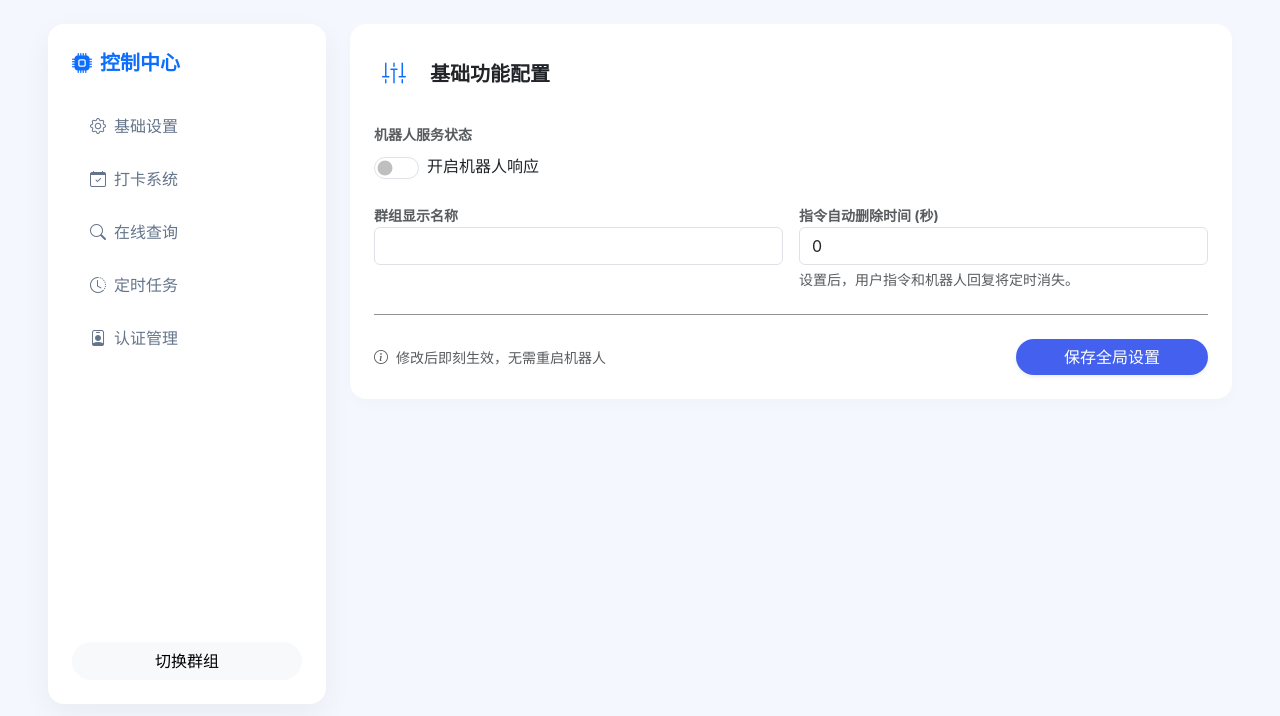
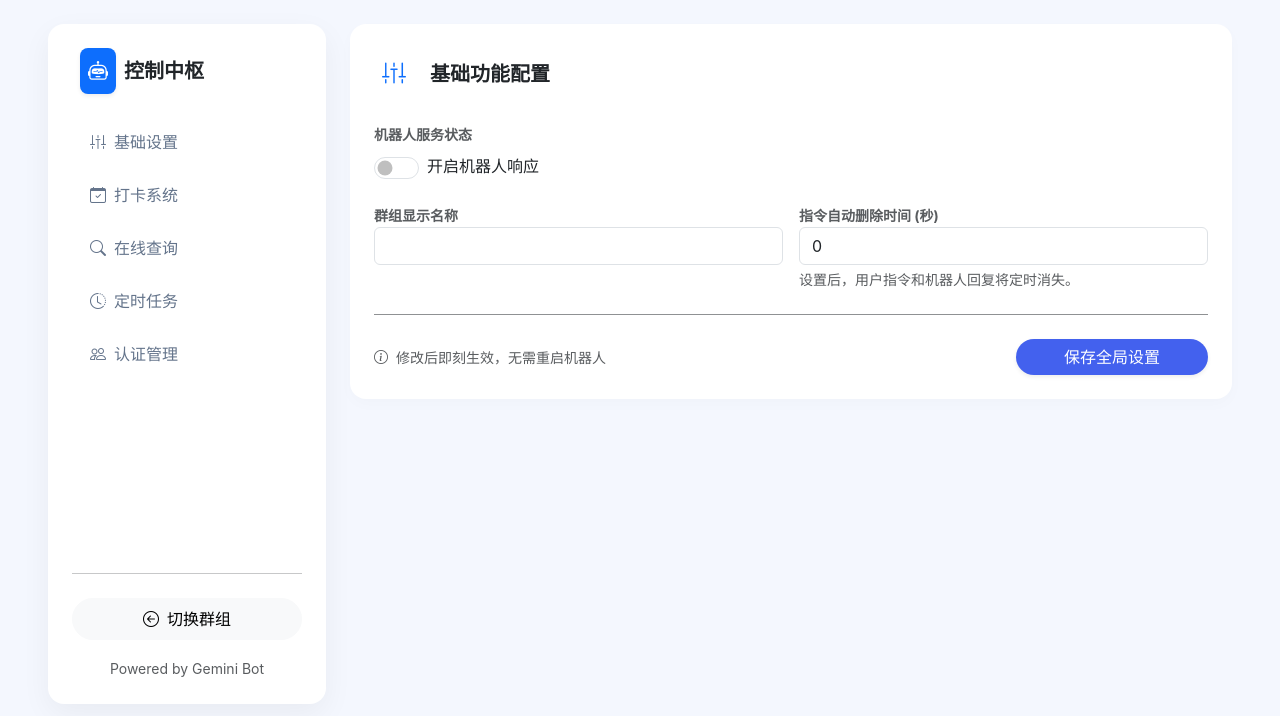
Before and after one commit to Szchiji/fangzhang, a FastAPI app: template templates/basic.html in a window 1280 px wide. Shown: the top 716 px of the page. Run offline with FastAPI, Linux system fonts and the light colour scheme; the template is opened without the code that fills it: most values are stand-ins (such as "Sample title", 1, 10 or a date in 2020); parts of the project's set-up code (start-up, migrations or seed data) failed here and were passed over; some libraries are stand-ins or nearby versions.

Commit message:
Update sidebar.html

```diff
--- a/templates/sidebar.html
+++ b/templates/sidebar.html
@@ -1,11 +1,36 @@
 <div class="sidebar p-4 d-flex flex-column">
-    <div class="fw-bold fs-5 mb-4 text-primary"><i class="bi bi-cpu-fill me-2"></i>控制中心</div>
+    <div class="d-flex align-items-center mb-4 ps-2">
+        <div class="bg-primary text-white p-2 rounded-3 me-2 shadow-sm">
+            <i class="bi bi-robot fs-5"></i>
+        </div>
+        <h5 class="fw-bold m-0 text-dark">控制中枢</h5>
+    </div>
+
     <div class="nav flex-column nav-pills">
-        <a href="/manage?sid={{sid}}&gid={{gid}}&tab=basic" class="nav-link {% if tab=='basic' %}active{% endif %}"><i class="bi bi-gear me-2"></i>基础设置</a>
-        <a href="/manage?sid={{sid}}&gid={{gid}}&tab=checkin" class="nav-link {% if tab=='checkin' %}active{% endif %}"><i class="bi bi-calendar-check me-2"></i>打卡系统</a>
-        <a href="/manage?sid={{sid}}&gid={{gid}}&tab=query" class="nav-link {% if tab=='query' %}active{% endif %}"><i class="bi bi-search me-2"></i>在线查询</a>
-        <a href="/manage?sid={{sid}}&gid={{gid}}&tab=tasks" class="nav-link {% if tab=='tasks' %}active{% endif %}"><i class="bi bi-clock-history me-2"></i>定时任务</a>
-        <a href="/manage?sid={{sid}}&gid={{gid}}&tab=users" class="nav-link {% if tab=='users' %}active{% endif %}"><i class="bi bi-person-badge me-2"></i>认证管理</a>
+        <a href="/manage?sid={{sid}}&gid={{gid}}&tab=basic" class="nav-link {% if tab=='basic' %}active{% endif %}">
+            <i class="bi bi-sliders2-vertical me-2"></i>基础设置
+        </a>
+        <a href="/manage?sid={{sid}}&gid={{gid}}&tab=checkin" class="nav-link {% if tab=='checkin' %}active{% endif %}">
+            <i class="bi bi-calendar-check me-2"></i>打卡系统
+        </a>
+        <a href="/manage?sid={{sid}}&gid={{gid}}&tab=query" class="nav-link {% if tab=='query' %}active{% endif %}">
+            <i class="bi bi-search me-2"></i>在线查询
+        </a>
+        <a href="/manage?sid={{sid}}&gid={{gid}}&tab=tasks" class="nav-link {% if tab=='tasks' %}active{% endif %}">
+            <i class="bi bi-clock-history me-2"></i>定时任务
+        </a>
+        <a href="/manage?sid={{sid}}&gid={{gid}}&tab=users" class="nav-link {% if tab=='users' %}active{% endif %}">
+            <i class="bi bi-people me-2"></i>认证管理
+        </a>
     </div>
-    <div class="mt-auto"><a href="/manage?sid={{sid}}" class="btn btn-light w-100 rounded-pill">切换群组</a></div>
+
+    <div class="mt-auto">
+        <hr class="opacity-10 mb-4">
+        <a href="/manage?sid={{sid}}" class="btn btn-light w-100 rounded-pill d-flex align-items-center justify-content-center py-2">
+            <i class="bi bi-arrow-left-circle me-2"></i>切换群组
+        </a>
+        <div class="text-center mt-3">
+            <small class="text-muted small-text">Powered by Gemini Bot</small>
+        </div>
+    </div>
 </div>
```
